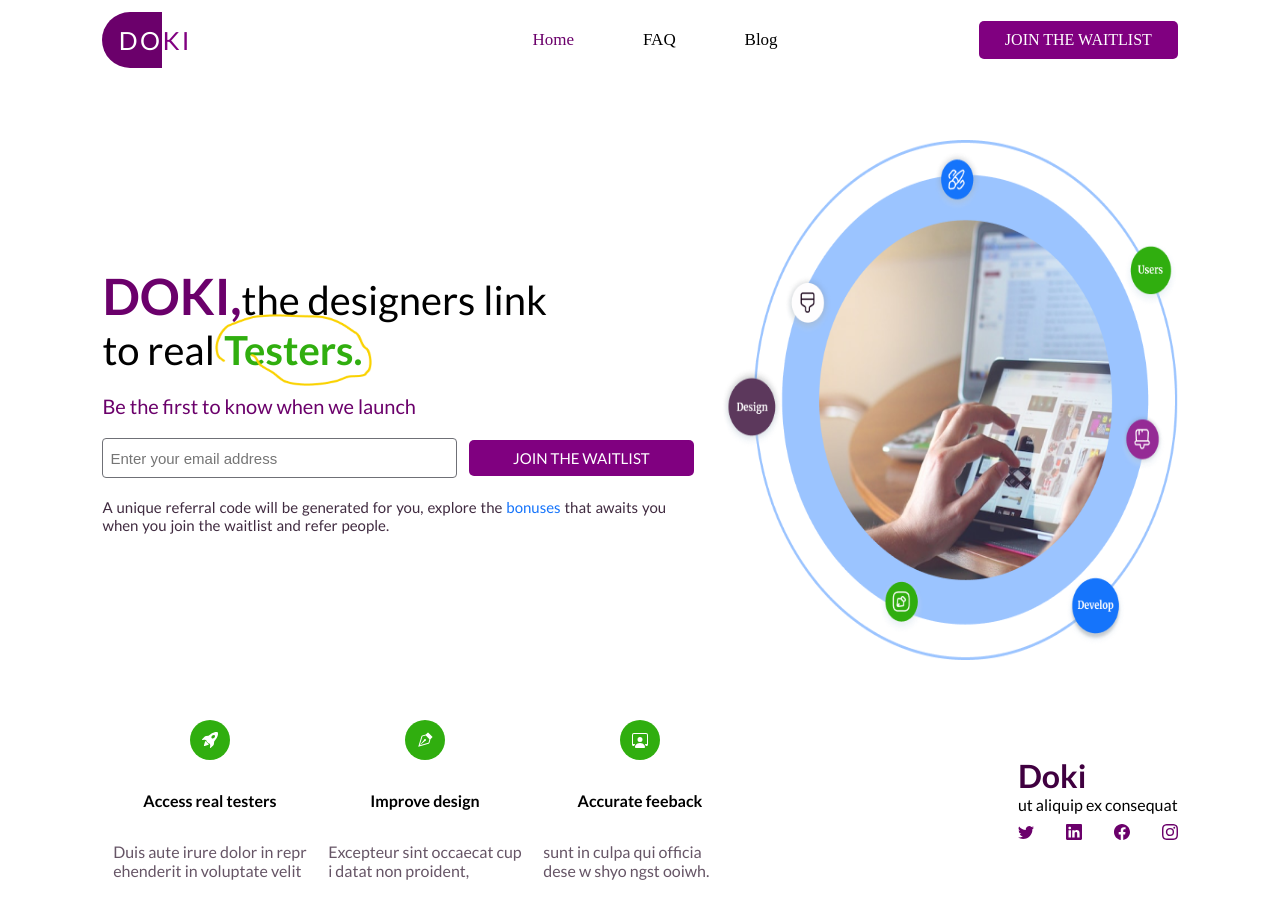
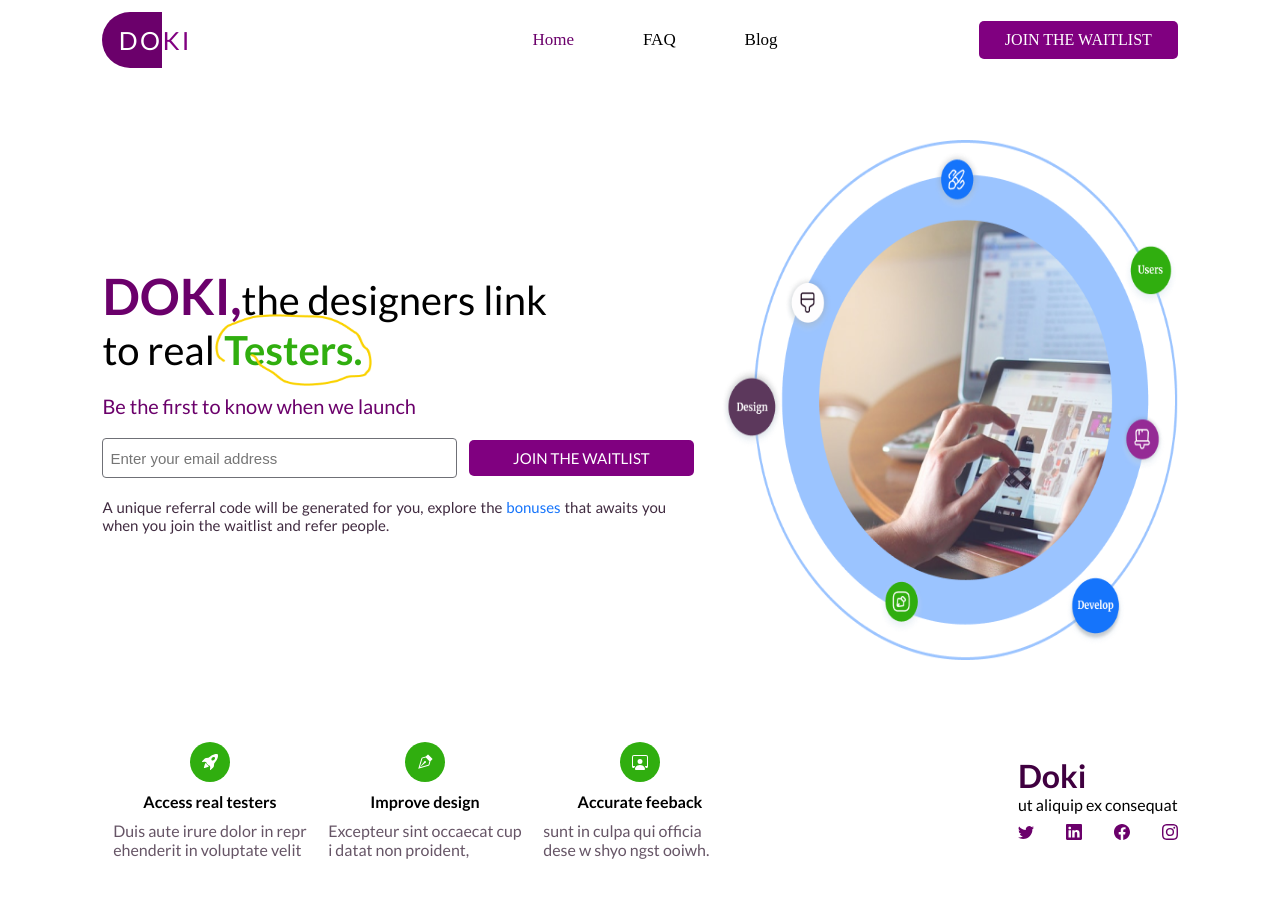
Before and after one commit to Dave-241/doki-main, a Next.js app: page / in a window 1280 px wide. Shown: the top 918 px of the page. Built offline with nearby package versions, Linux system fonts and the light colour scheme.

Commit message:
Update port.css

```diff
--- a/styles/port.css
+++ b/styles/port.css
@@ -33,7 +33,8 @@ a {
 /* port icon wrap and more details */
 .each_wrap {
     width: 30%;
-    height: 80%;
+    height: auto;
+    gap: 10px;
     display: flex;
     flex-direction: column;
     justify-content: space-around;
```
